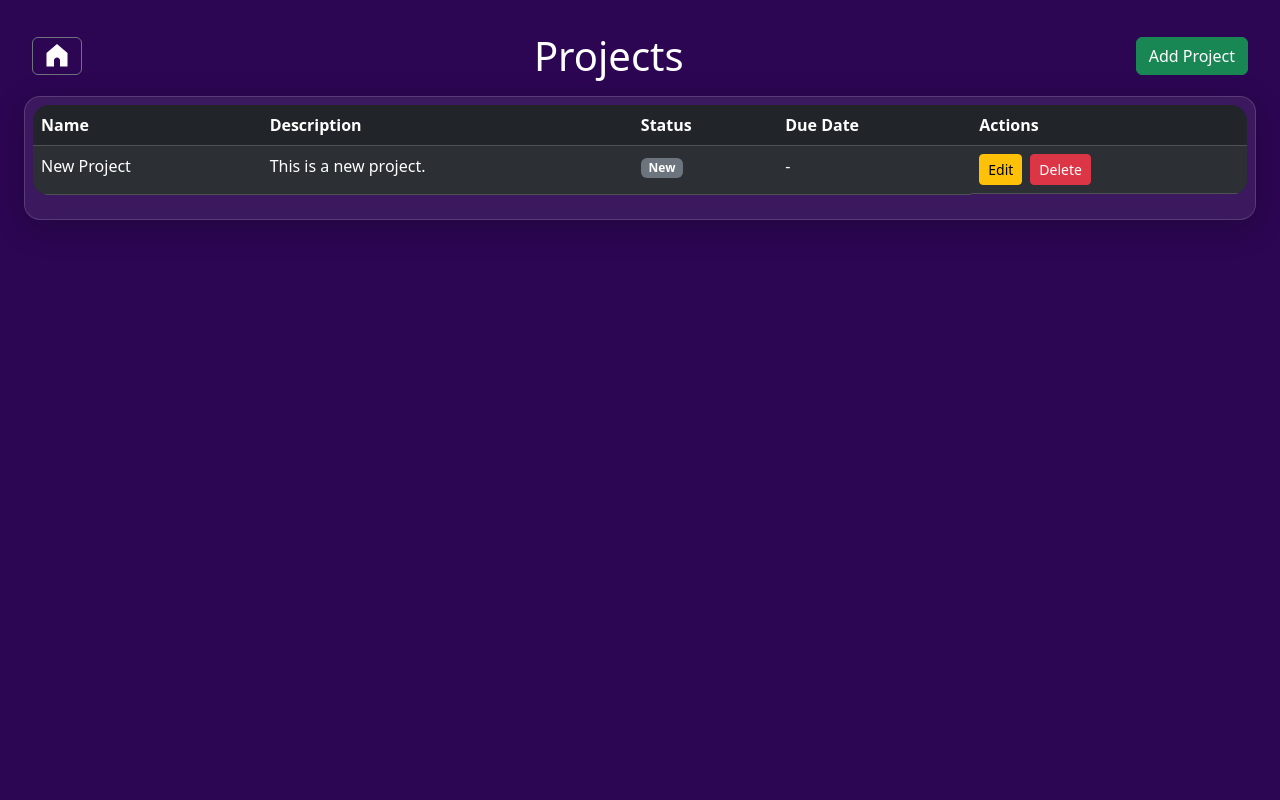
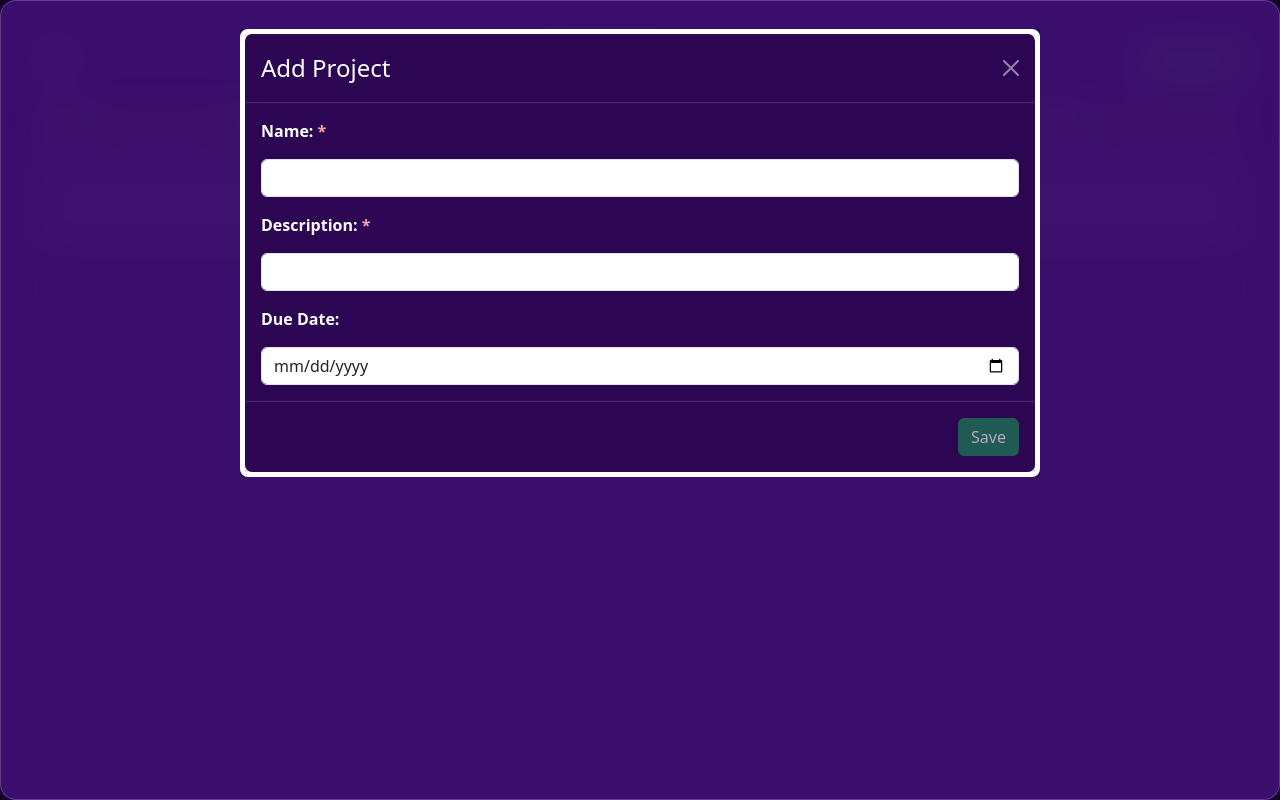
Before and after one commit to d-waiteing/Forge, a React (Vite) app in the folder front-end/: page /projects in a window 1280 px wide. Both pictures are taken after a click on the button "Add Project". Built offline with nearby package versions, Linux system fonts and the light colour scheme.

Commit message:
add projects

```diff
--- a/front-end/src/Projects/AddProject.tsx
+++ b/front-end/src/Projects/AddProject.tsx
@@ -1,28 +1,23 @@
+import { useState } from "react";
 import { Button } from "react-bootstrap";
-import { useContext } from "react";
-import { ProjectsStateContext } from "./ProjectsContext/ProjectsStateProvider";
+import { AddProjectModal } from "./AddProjectModal";
 
 
 export function AddProject() {
-
-    const context = useContext(ProjectsStateContext);
-    const { addProject } = context;
+    const [showAddProjectModal, setShowAddProjectModal] = useState(false);
 
     const handleAddProject = () => {
-        const newProject = {
-            id: "",
-            name: "New Project",
-            description: "This is a new project.",
-            status: "New",
-        }
-        addProject(newProject);
+        setShowAddProjectModal(true);
     }
 
     return (
         <div className="flex">
-            <Button variant="success" className="flex mb-2" onClick={handleAddProject}>
+            <Button variant="success" className="flex" onClick={handleAddProject}>
                 Add Project
             </Button>
+            {showAddProjectModal && (
+                <AddProjectModal onHide={() => setShowAddProjectModal(false)} />
+            )}
         </div>
     )
 }
--- /dev/null
+++ b/front-end/src/Projects/AddProjectModal.tsx
@@ -0,0 +1,77 @@
+import { Button, Modal } from "react-bootstrap";
+import { ProjectsStateContext, type Project } from "./ProjectsContext/ProjectsStateProvider";
+import { useCallback, useContext, useMemo, useState } from "react";
+
+type AddProjectModalProps = {
+  onHide: () => void;
+}
+
+export function AddProjectModal({ onHide }: AddProjectModalProps) {
+
+    const context = useContext(ProjectsStateContext);
+    const { addProject } = context;
+
+    const [newProject, setNewProject] = useState<Project>({
+        id: crypto.randomUUID(),
+        name: "",
+        description: "",
+        status: "New",
+        dueDate: ""
+    });
+
+
+    const handleInputChange = useCallback((field: string, value: string) => {
+        setNewProject(prev => ({
+            ...prev,
+            [field]: value
+        }));
+    }, [setNewProject]);
+
+    const handleAddProject = useCallback(() => {
+        addProject(newProject);
+        onHide();
+
+    }, [addProject, onHide, newProject]);
+
+    const disabled = useMemo(() => {
+        return !newProject.name || !newProject.description;
+    }, [newProject.name, newProject.description]);
+
+    const required = <span className="text-red-300">*</span>;
+
+
+    return (
+        <Modal size="lg" className="forge-modal" show={true} onHide={onHide}>
+            <Modal.Header closeButton>
+                <Modal.Title>Add Project</Modal.Title>
+            </Modal.Header>
+            <Modal.Body>
+                <div className="flex flex-col gap-3">
+                    <div className="flex flex-col">
+                        <p className="font-bold">Name: {required}</p>
+                        <input type="text" className="form-control" value={newProject.name} onChange={(e) => {
+                            handleInputChange("name", e.target.value);
+                        }}/>
+                    </div>
+                    <div className="flex flex-col">
+                        <p className="font-bold">Description: {required}</p>
+                        <input type="text" className="form-control" value={newProject.description} onChange={(e) => {
+                            handleInputChange("description", e.target.value);
+                        }} />
+                    </div>
+                    <div className="flex flex-col">
+                        <p className="font-bold">Due Date:</p>
+                        <input type="date" className="form-control" value={newProject.dueDate} onChange={(e) => {
+                            handleInputChange("dueDate", e.target.value);
+                        }} />
+                    </div>
+                </div>
+            </Modal.Body>
+            <Modal.Footer>
+                <Button variant="success" onClick={handleAddProject} disabled={disabled}>
+                    Save
+                </Button>
+            </Modal.Footer>
+        </Modal>
+    );
+}
--- a/front-end/src/Projects/Projects.tsx
+++ b/front-end/src/Projects/Projects.tsx
@@ -16,7 +16,7 @@ function Projects() {
     <ProjectsProvider>
       <div className="flex flex-col h-full w-full p-4">
         <div className="flex justify-between items-center p-2">
-          <Button variant="outline-secondary" className="flex mb-2" onClick={handleHomeClick}>
+          <Button variant="outline-secondary" className="flex" onClick={handleHomeClick}>
             <img src="/src/assets/home.svg" className="w-6 h-6"/>
           </Button>
           <h1>Projects</h1>
--- a/front-end/src/Projects/ProjectsContext/ProjectsStateProvider.tsx
+++ b/front-end/src/Projects/ProjectsContext/ProjectsStateProvider.tsx
@@ -3,6 +3,8 @@ import { createContext, useCallback, useState } from "react";
 interface ProjectsStateContext {
     projectsState: ProjectsState;
     addProject: (project: Project) => void;
+    deleteProject: (projectId: string) => void;
+    updateProject: (updatedProject: Project) => void;
 }
 
 interface ProjectsState {
@@ -26,8 +28,18 @@ export function ProjectsStateProvider({ children }: { children: React.ReactNode
         setProjectsState((prevProjects) => ({ projects: [...prevProjects.projects, project] }));
     }, []);
 
+    const deleteProject = useCallback((projectId: string) => {
+        setProjectsState((prevProjects) => ({ projects: prevProjects.projects.filter((p) => p.id !== projectId) }));
+    }, []);
+
+    const updateProject = useCallback((updatedProject: Project) => {
+        setProjectsState((prevProjects) => ({
+            projects: prevProjects.projects.map((project) =>  project.id === updatedProject.id ? updatedProject : project)
+        }));
+    }, []);
+
     return (
-        <ProjectsStateContext.Provider value={{ projectsState, addProject }}>
+        <ProjectsStateContext.Provider value={{ projectsState, addProject, deleteProject, updateProject }}>
             {children}
         </ProjectsStateContext.Provider>
     )
--- a/front-end/src/Projects/ProjectsDisplay/ProjectsDisplay.tsx
+++ b/front-end/src/Projects/ProjectsDisplay/ProjectsDisplay.tsx
@@ -23,12 +23,12 @@ export function ProjectsDisplay() {
             </thead>
             <tbody>
                 {projects.map((project) => (
-                    <tr key={project.id}>
+                    <tr className="align-middle" key={project.id}>
                         <td>{project.name}</td>
                         <td>{project.description}</td>
                         <td><Badge bg="secondary">{project.status}</Badge></td>
                         <td>{project.dueDate || "-"}</td>
-                        <td className="flex gap-2">
+                        <td>
                             <Button size="sm" variant="warning">Edit</Button>
                             <Button size="sm" variant="danger">Delete</Button>
                         </td>
--- a/front-end/src/Settings/SettingsModal.tsx
+++ b/front-end/src/Settings/SettingsModal.tsx
@@ -6,7 +6,7 @@ type SettingsModalProps = {
 
 function SettingsModal({ onHide }: SettingsModalProps) {
   return (
-    <Modal className="forge-modal" show={true} onHide={onHide}>
+    <Modal size="lg" className="forge-modal" show={true} onHide={onHide}>
       <Modal.Header closeButton>
         <Modal.Title>Settings</Modal.Title>
       </Modal.Header>
--- a/front-end/src/index.css
+++ b/front-end/src/index.css
@@ -44,6 +44,7 @@ div {
 .forge-modal .modal-header,
 .forge-modal .modal-footer {
     border-color: rgba(255, 255, 255, 0.15);
+    background-color: #2c0652;
 }
 
 .forge-modal .modal-content {
```
